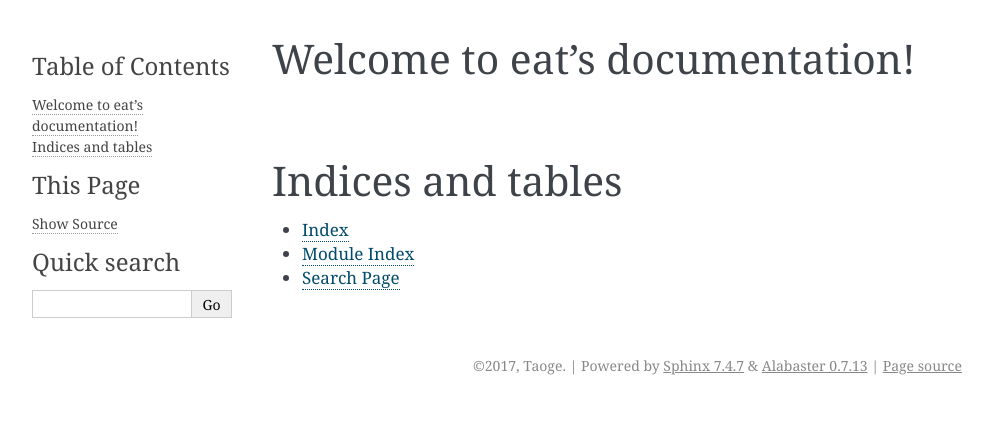
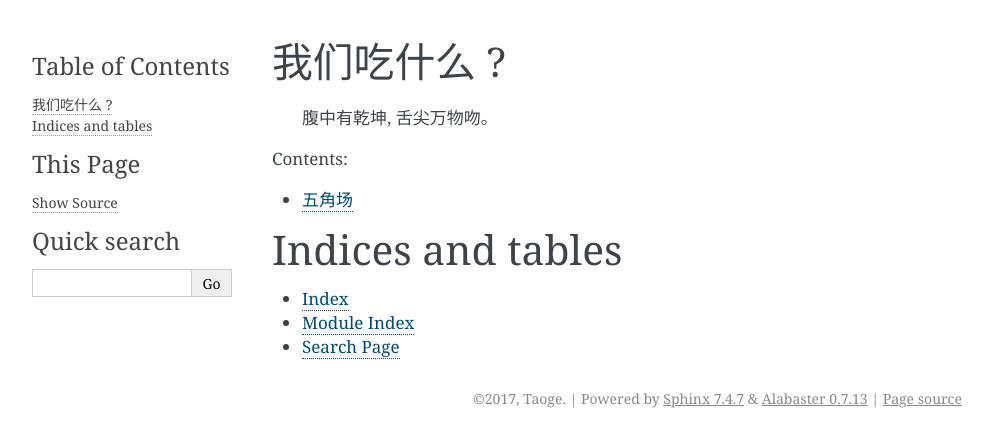
Before and after one commit to keepeat/eatoverworld, a Sphinx documentation site: the page built from source/index.rst, in a window 1280 px wide. Shown: the top 447 px of the page, without its empty margins (148-1141 px from the left). Built offline with Sphinx 7.4.7, drawn with Linux system fonts in a browser that asks for light colours.

```diff
--- a/source/index.rst
+++ b/source/index.rst
@@ -3,12 +3,27 @@
    You can adapt this file completely to your liking, but it should at least
    contain the root `toctree` directive.
 
-Welcome to eat's documentation!
-===============================
+我们吃什么 ?
+==================================
+
+	腹中有乾坤, 舌尖万物吻。
+
+
+
+
+
+
+
+
 
 .. toctree::
    :maxdepth: 2
+   :glob:
    :caption: Contents:
+
+   shanghai/*
+
+
 
 
 
--- /dev/null
+++ b/source/shanghai/wujiaochang.rst
@@ -0,0 +1,2 @@
+五角场
+==============================
```
Also changed, not shown: README.md (+33 -2 lines), 1 other file.
